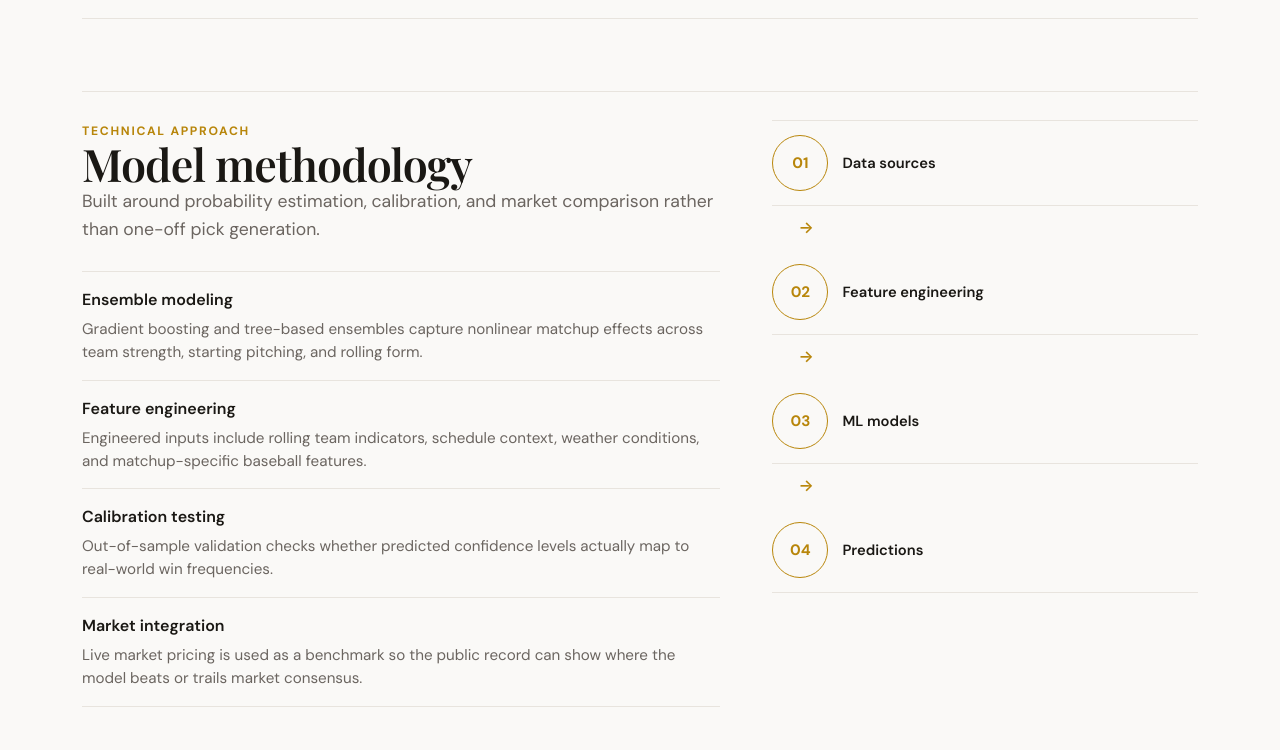
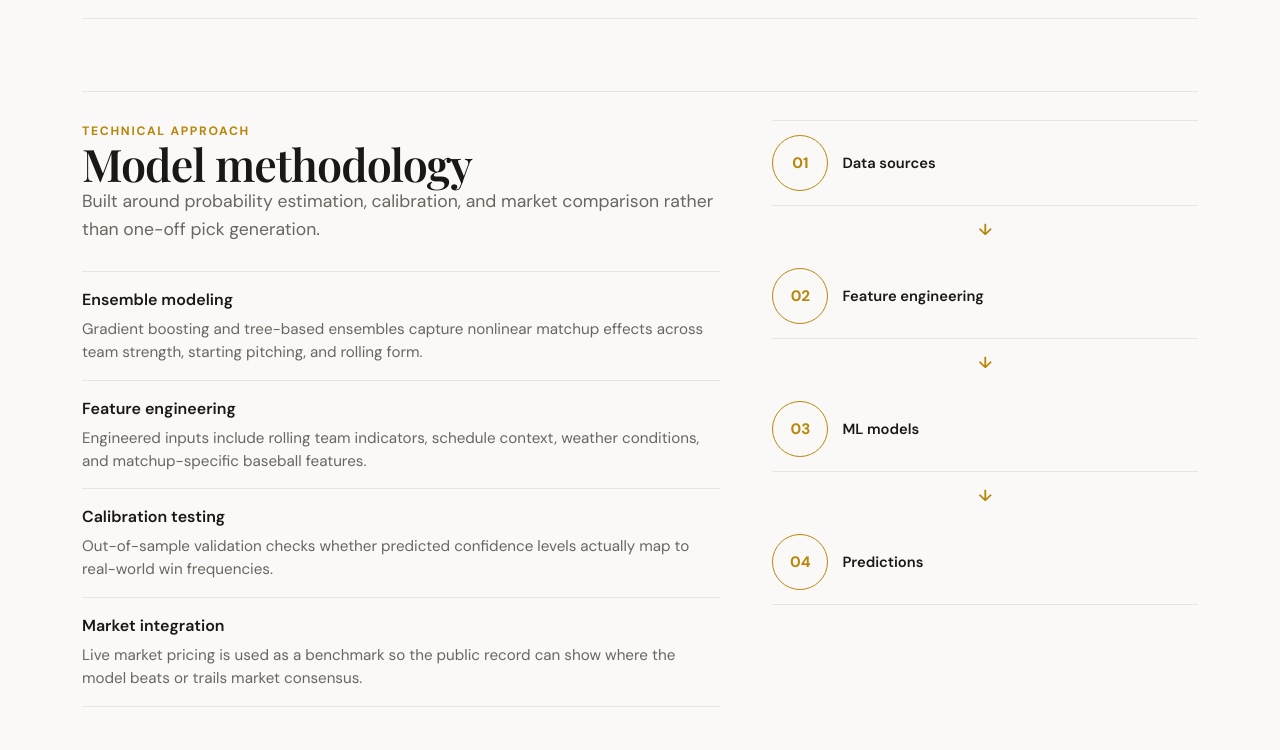
Before and after one commit to jeverett32/mlb-intelligence, a Python web app: template dashboard/templates/landing.html in a window 1280 px wide. Shown: the part 2344-3094 px from the top of the page. Run offline with Jinja, Linux system fonts and the light colour scheme; the template is opened without the code that fills it, so the values that code supplies are empty.

Commit message:
fix(landing): fix pipeline arrows direction and bust CSS cache on all pages
Co-Authored-By: Claude Sonnet 4.6 <noreply@anthropic.com>

```diff
--- a/dashboard/static/css/public-site.css
+++ b/dashboard/static/css/public-site.css
@@ -405,7 +405,8 @@ html, body {
   font-size: 1rem;
   color: var(--accent);
   font-weight: 600;
-  padding-left: 26px;
+  text-align: center;
+  padding: 2px 0;
 }
 
 /* ── Performance summary section (landing page) ─────────────────────────── */
--- a/dashboard/templates/contact.html
+++ b/dashboard/templates/contact.html
@@ -12,8 +12,8 @@
   <script>
     document.documentElement.setAttribute('data-theme', localStorage.getItem('theme') || 'auto');
   </script>
-  <link rel="stylesheet" href="/static/css/public-site.css?v=20260422q">
-  <script src="/static/js/public-site.js?v=20260422q" defer></script>
+  <link rel="stylesheet" href="/static/css/public-site.css?v=20260422s">
+  <script src="/static/js/public-site.js?v=20260422s" defer></script>
   <link rel="icon" type="image/svg+xml" href="/static/favicon.svg">
 </head>
 <body class="contact-page">
--- a/dashboard/templates/landing.html
+++ b/dashboard/templates/landing.html
@@ -12,9 +12,9 @@
   <script>
     document.documentElement.setAttribute('data-theme', localStorage.getItem('theme') || 'auto');
   </script>
-  <link rel="stylesheet" href="/static/css/public-site.css?v=20260422q">
+  <link rel="stylesheet" href="/static/css/public-site.css?v=20260422s">
   <link rel="icon" type="image/svg+xml" href="/static/favicon.svg">
-  <script src="/static/js/public-site.js?v=20260422q" defer></script>
+  <script src="/static/js/public-site.js?v=20260422s" defer></script>
   <style>
     body {
       background:
@@ -235,17 +235,17 @@
                 <div class="step-icon">01</div>
                 <span>Data sources</span>
               </div>
-              <div class="pipeline-arrow">→</div>
+              <div class="pipeline-arrow">↓</div>
               <div class="pipeline-step">
                 <div class="step-icon">02</div>
                 <span>Feature engineering</span>
               </div>
-              <div class="pipeline-arrow">→</div>
+              <div class="pipeline-arrow">↓</div>
               <div class="pipeline-step">
                 <div class="step-icon">03</div>
                 <span>ML models</span>
               </div>
-              <div class="pipeline-arrow">→</div>
+              <div class="pipeline-arrow">↓</div>
               <div class="pipeline-step">
                 <div class="step-icon">04</div>
                 <span>Predictions</span>
--- a/dashboard/templates/login.html
+++ b/dashboard/templates/login.html
@@ -9,8 +9,8 @@
   <script>
     document.documentElement.setAttribute('data-theme', localStorage.getItem('theme') || 'auto');
   </script>
-  <link rel="stylesheet" href="/static/css/public-site.css?v=20260422r">
-  <script src="/static/js/public-site.js?v=20260422r" defer></script>
+  <link rel="stylesheet" href="/static/css/public-site.css?v=20260422s">
+  <script src="/static/js/public-site.js?v=20260422s" defer></script>
   <link rel="icon" type="image/svg+xml" href="/static/favicon.svg">
 </head>
 <body class="auth-body auth-v2">
--- a/dashboard/templates/public.html
+++ b/dashboard/templates/public.html
@@ -12,9 +12,9 @@
   <script>
     document.documentElement.setAttribute('data-theme', localStorage.getItem('theme') || 'auto');
   </script>
-  <link rel="stylesheet" href="/static/css/public-site.css?v=20260422q">
+  <link rel="stylesheet" href="/static/css/public-site.css?v=20260422s">
   <script src="/static/chart.umd.min.js" defer></script>
-  <script src="/static/js/public-site.js?v=20260422q" defer></script>
+  <script src="/static/js/public-site.js?v=20260422s" defer></script>
   <link rel="icon" type="image/svg+xml" href="/static/favicon.svg">
 </head>
 <body class="public-analytics-page">
```
